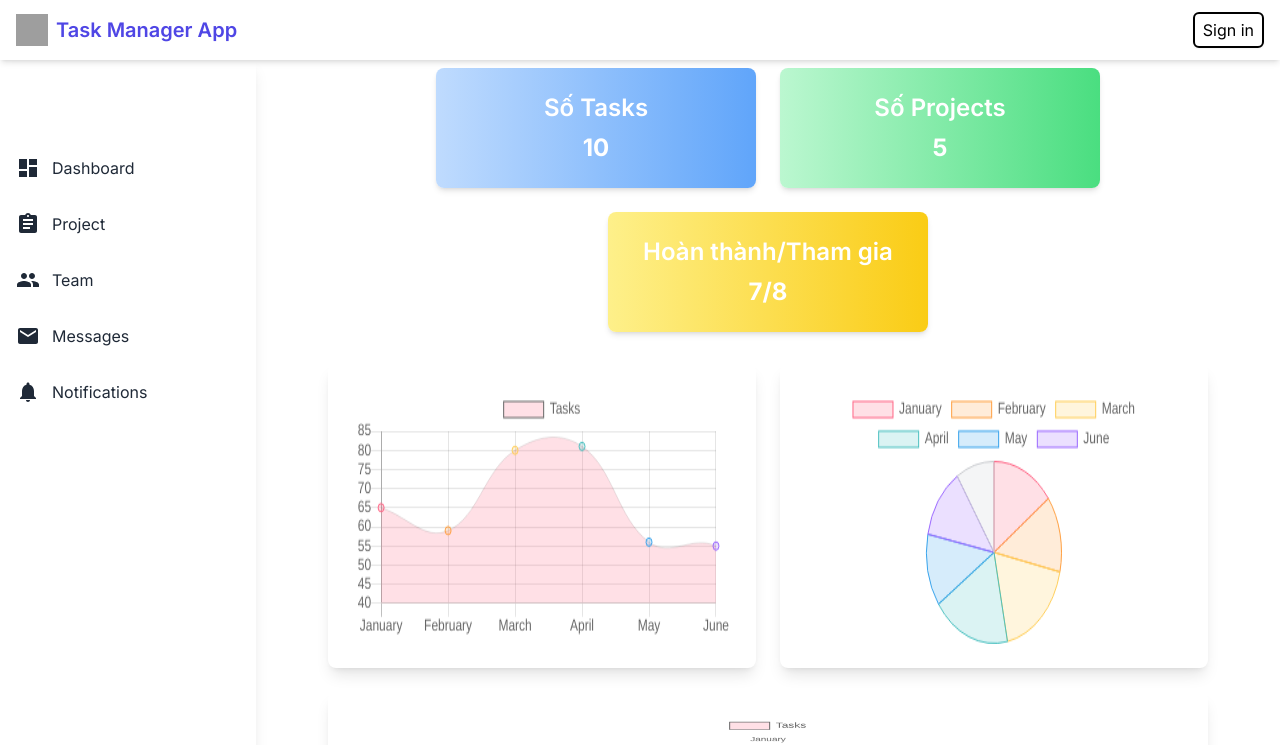
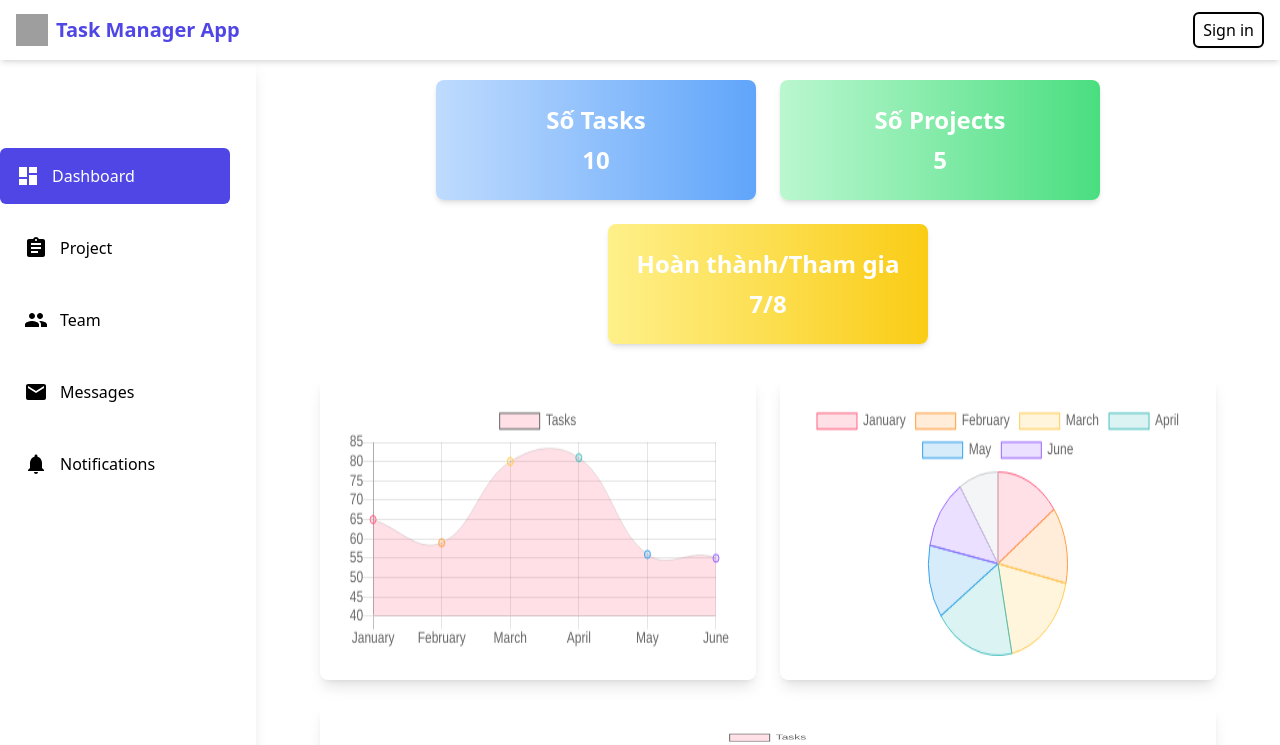
Before and after one commit to MinhTamNT/Task-Manager-FE, a Next.js app: page / in a window 1280 px wide. Shown: the top 745 px of the page. Built offline with nearby package versions, Linux system fonts and the light colour scheme; no server answers; grey boxes are pictures that could not be loaded.

Commit message:
[feature] : resposive layout default done

```diff
--- a/package.json
+++ b/package.json
@@ -22,6 +22,7 @@
     "next-auth": "^4.24.7",
     "react": "^18.3.1",
     "react-dom": "^18.3.1",
+    "react-icons": "^5.2.1",
     "styled-components": "^6.1.11"
   },
   "devDependencies": {
--- a/src/app/components/Header/Header.tsx
+++ b/src/app/components/Header/Header.tsx
@@ -1,16 +1,36 @@
 // components/Header/Header.tsx
+import { useIsMobile } from "@/app/hooks/useMobile";
 import React from "react";
+import { RiMenu2Fill } from "react-icons/ri";
 import { SignInButton } from "../SiginInButton/SignInButton";
+interface IHeaderProps {
+  onMenuClick: () => void;
+}
 
-export const Header = () => {
+export const Header: React.FC<IHeaderProps> = ({ onMenuClick }) => {
+  const isMobile = useIsMobile();
   return (
-    <header className="bg-white fixed top-0 left-0 right-0 shadow-md h-[60px] flex items-center justify-between px-4 z-50">
+    <header
+      className={`bg-white fixed top-0 left-0 right-0 shadow-md h-[60px] flex items-center justify-between px-4 ${
+        isMobile ? "z-20" : "z-50"
+      } `}
+    >
       <div className="flex items-center space-x-2">
-        <img
-          src="https://play-lh.googleusercontent.com/pjUulZ-Vdo7qPKxk3IRhnk8SORPlgSydSyYEjm7fGcoXO8wDyYisWXwQqEjMryZ_sqK2"
-          alt="Logo"
-          className="h-8 w-8"
-        />
+        {isMobile ? (
+          <>
+            <button onClick={onMenuClick}>
+              <RiMenu2Fill size={24} />
+            </button>
+          </>
+        ) : (
+          <>
+            <img
+              src="https://play-lh.googleusercontent.com/pjUulZ-Vdo7qPKxk3IRhnk8SORPlgSydSyYEjm7fGcoXO8wDyYisWXwQqEjMryZ_sqK2"
+              alt="Logo"
+              className="h-8 w-8"
+            />
+          </>
+        )}
         <span className="text-xl font-semibold text-indigo-600">
           Task Manager App
         </span>
--- a/src/app/components/Sidebar/Sidebar.tsx
+++ b/src/app/components/Sidebar/Sidebar.tsx
@@ -1,35 +1,74 @@
-import React from "react";
+import React, { useState } from "react";
 import DashboardIcon from "@mui/icons-material/Dashboard";
 import ProjectIcon from "@mui/icons-material/Assignment";
 import TeamIcon from "@mui/icons-material/Group";
 import MessageIcon from "@mui/icons-material/Email";
 import NotificationIcon from "@mui/icons-material/Notifications";
 import Link from "next/link";
-
+import { useIsMobile } from "@/app/hooks/useMobile";
+import { GrClose } from "react-icons/gr";
 interface SidebarItem {
   icon: React.ReactNode;
   text: string;
   url: string;
 }
 
+interface IProp {
+  isOpen: boolean;
+  setIsSidebarOpen: React.Dispatch<React.SetStateAction<boolean>>;
+}
+
 const sidebarItems: SidebarItem[] = [
   { icon: <DashboardIcon />, text: "Dashboard", url: "/" },
   { icon: <ProjectIcon />, text: "Project", url: "/project" },
-  { icon: <TeamIcon />, text: "Team", url: "/" },
-  { icon: <MessageIcon />, text: "Messages", url: "/" },
-  { icon: <NotificationIcon />, text: "Notifications", url: "/" },
+  { icon: <TeamIcon />, text: "Team", url: "/team" },
+  { icon: <MessageIcon />, text: "Messages", url: "/message" },
+  { icon: <NotificationIcon />, text: "Notifications", url: "/notification" },
 ];
 
-export const Sidebar = () => {
+export const Sidebar: React.FC<IProp> = ({ isOpen, setIsSidebarOpen }) => {
+  const [selectedItem, setSelectedItem] = useState<string>(sidebarItems[0].url);
+  const isMobile = useIsMobile();
+
+  const sidebarClass = isOpen
+    ? "hidden md:block"
+    : "block md:block z-50 md:z-0";
+
   return (
-    <aside className="bg-white text-black w-64 h-full shadow-lg transform fixed inset-y-0 left-0 md:relative transition-transform duration-200 ease-in-out">
-      <div className="flex items-center justify-center h-16"></div>
+    <aside
+      className={`bg-white text-black w-64 h-full shadow-lg transform fixed inset-y-0 left-0 md:relative transition-transform duration-200 ease-in-out ${sidebarClass}`}
+    >
+      <div className="flex items-center space-x-2">
+        {isMobile && (
+          <>
+            <img
+              src="https://play-lh.googleusercontent.com/pjUulZ-Vdo7qPKxk3IRhnk8SORPlgSydSyYEjm7fGcoXO8wDyYisWXwQqEjMryZ_sqK2"
+              alt="Logo"
+              className="h-8 w-8"
+            />
+            <span className="text-xl font-semibold text-indigo-600">
+              Task Manager App
+            </span>
+            <button onClick={() => setIsSidebarOpen(false)}>
+              <GrClose />
+            </button>
+          </>
+        )}
+      </div>
+      <div className="flex items-center justify-center md:h-16 "></div>
       <nav className="mt-6">
-        <ul className="space-y-4">
+        <ul className="space-y-4 space-x-2">
           {sidebarItems.map((item, index) => (
-            <li key={index}>
+            <li key={index} className="">
               <Link href={item.url}>
-                <button className="flex items-center text-gray-800 hover:text-indigo-600 py-2 px-4 transition-colors duration-200">
+                <button
+                  onClick={() => setSelectedItem(item.url)}
+                  className={`flex items-center p-4 w-[90%] max-w-full rounded-md transition-colors duration-200 ${
+                    selectedItem === item.url
+                      ? "bg-indigo-600 text-white"
+                      : " hover:text-indigo-600"
+                  }`}
+                >
                   {item.icon}
                   <span className="ml-3">{item.text}</span>
                 </button>
--- /dev/null
+++ b/src/app/hooks/useMobile.tsx
@@ -0,0 +1,18 @@
+import { useState, useEffect } from "react";
+export const useIsMobile = () => {
+  const [isMobile, setIsMobile] = useState(false);
+
+  useEffect(() => {
+    const handleResize = () => {
+      setIsMobile(window.innerWidth <= 768);
+    };
+
+    handleResize();
+
+    window.addEventListener("resize", handleResize);
+
+    return () => window.removeEventListener("resize", handleResize);
+  }, []);
+
+  return isMobile;
+};
--- a/src/app/layout.tsx
+++ b/src/app/layout.tsx
@@ -1,37 +1,49 @@
-import type { Metadata } from "next";
-import { Inter } from "next/font/google";
-import "./globals.css";
-import { Provider } from "./components/Provider";
-import { Header } from "./components/Header/Header";
-import { Sidebar } from "./components/Sidebar/Sidebar";
+// RootLayout.tsx
+"use client";
 import "@fontsource/roboto/300.css";
 import "@fontsource/roboto/400.css";
 import "@fontsource/roboto/500.css";
 import "@fontsource/roboto/700.css";
-const inter = Inter({ subsets: ["latin"] });
-
-export const metadata: Metadata = {
-  title: "Task Mananger App",
-  description:
-    "Task manager was built to help users manage the project and tasks",
-};
+import { useState } from "react";
+import { Header } from "./components/Header/Header";
+import { Provider } from "./components/Provider";
+import { Sidebar } from "./components/Sidebar/Sidebar";
+import "./globals.css";
+import { metadata } from "./lib/meta";
+import { useIsMobile } from "./hooks/useMobile";
 
 export default function RootLayout({
   children,
 }: Readonly<{
   children: React.ReactNode;
 }>) {
+  const [isSidebarOpen, setIsSidebarOpen] = useState<boolean>(false);
+  const isMobile = useIsMobile();
+
+  const handleMenuClick = () => {
+    setIsSidebarOpen(!isSidebarOpen);
+  };
+
   return (
     <html lang="en">
-      <body className={inter.className}>
+      <head>
+        <title>{metadata.title}</title>
+        <meta name="description" content={metadata.description} />
+      </head>
+      <body>
         <Provider>
           <div className="header ">
-            <Header />
-            <div className="md:flex min-h-screen pt-[60px]">
-              <div className="w-[20%] md:block hidden">
-                <Sidebar />
+            <Header onMenuClick={handleMenuClick} />
+            <div className={`md:flex min-h-screen  pt-[60px]`}>
+              <div className={`w-[20%] md:block`}>
+                <Sidebar
+                  isOpen={isSidebarOpen}
+                  setIsSidebarOpen={handleMenuClick}
+                />
               </div>
-              <div className="content w-[70%] md:mx-auto">{children}</div>
+              <div className="content mt-5 md:w-[70%] md:mx-auto">
+                {children}
+              </div>
             </div>
           </div>
         </Provider>
--- /dev/null
+++ b/src/app/lib/meta.tsx
@@ -0,0 +1,4 @@
+export const metadata = {
+  title: "My Next.js App",
+  description: "This is a description for my Next.js app",
+};
--- a/src/app/page.tsx
+++ b/src/app/page.tsx
@@ -52,7 +52,7 @@ const chartOptions = {
 
 const Home: React.FC = () => {
   return (
-    <main className="flex flex-col min-h-screen p-2">
+    <main className="flex flex-col min-h-screen ">
       <div className="flex flex-wrap justify-center gap-6 mb-8">
         <div className="bg-gradient-to-r from-blue-200 to-blue-400 card">
           <h3 className="card-text">Số Tasks</h3>
--- /dev/null
+++ b/src/app/project/page.tsx
@@ -0,0 +1,24 @@
+import { AddOutlined } from "@mui/icons-material";
+import { Button, Tooltip, Typography } from "@mui/material";
+import React from "react";
+
+export default function Project() {
+  return (
+    <div className="text-black">
+      <div className="title-page">
+        <div className="flex justify-between items-center">
+          <span className="uppercase font-semibold">Your Project</span>
+          <Tooltip title="Create new project">
+            <Button
+              sx={{ display: "flex", alignItems: "center" }}
+              variant="contained"
+            >
+              <AddOutlined sx={{ color: "white" }} />
+              <Typography variant="button">Create new project</Typography>
+            </Button>
+          </Tooltip>
+        </div>
+      </div>
+    </div>
+  );
+}
```
Also changed, not shown: 1 other file (tests, documents, lock files or other folders).
